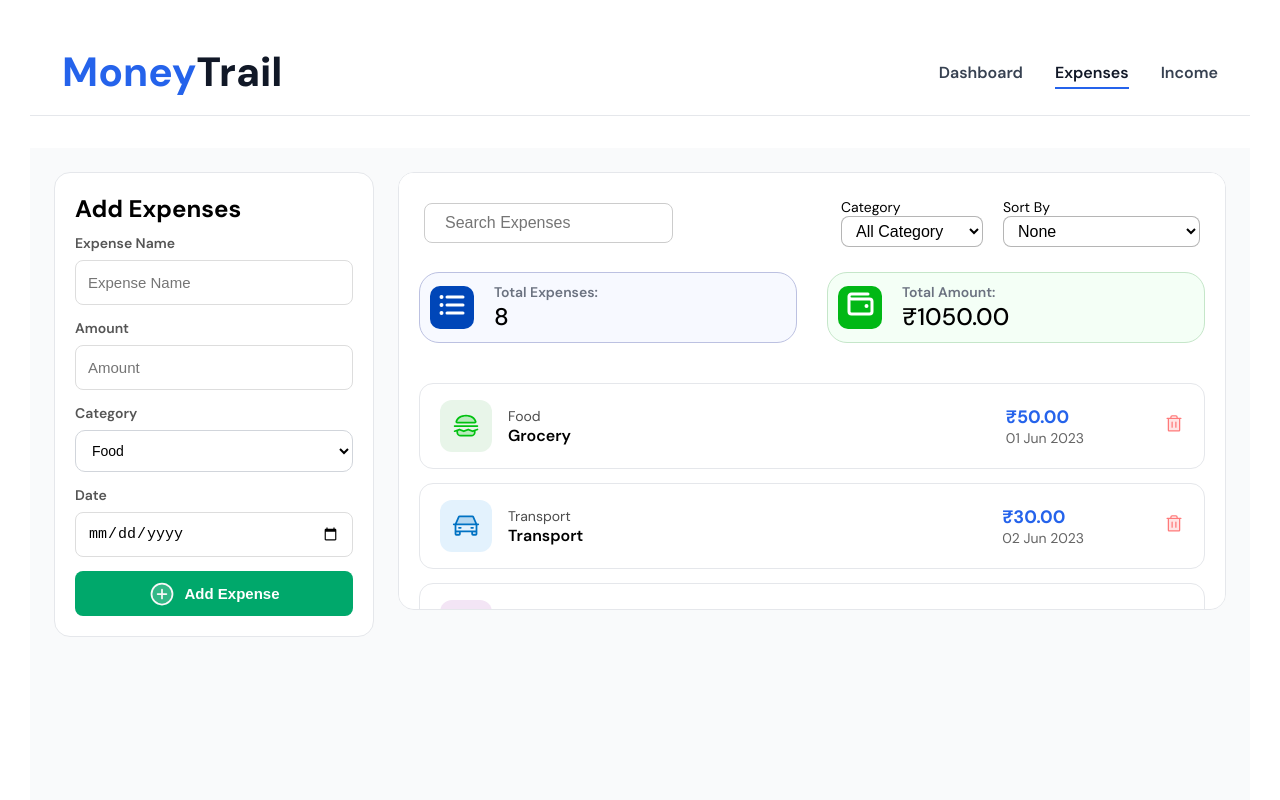
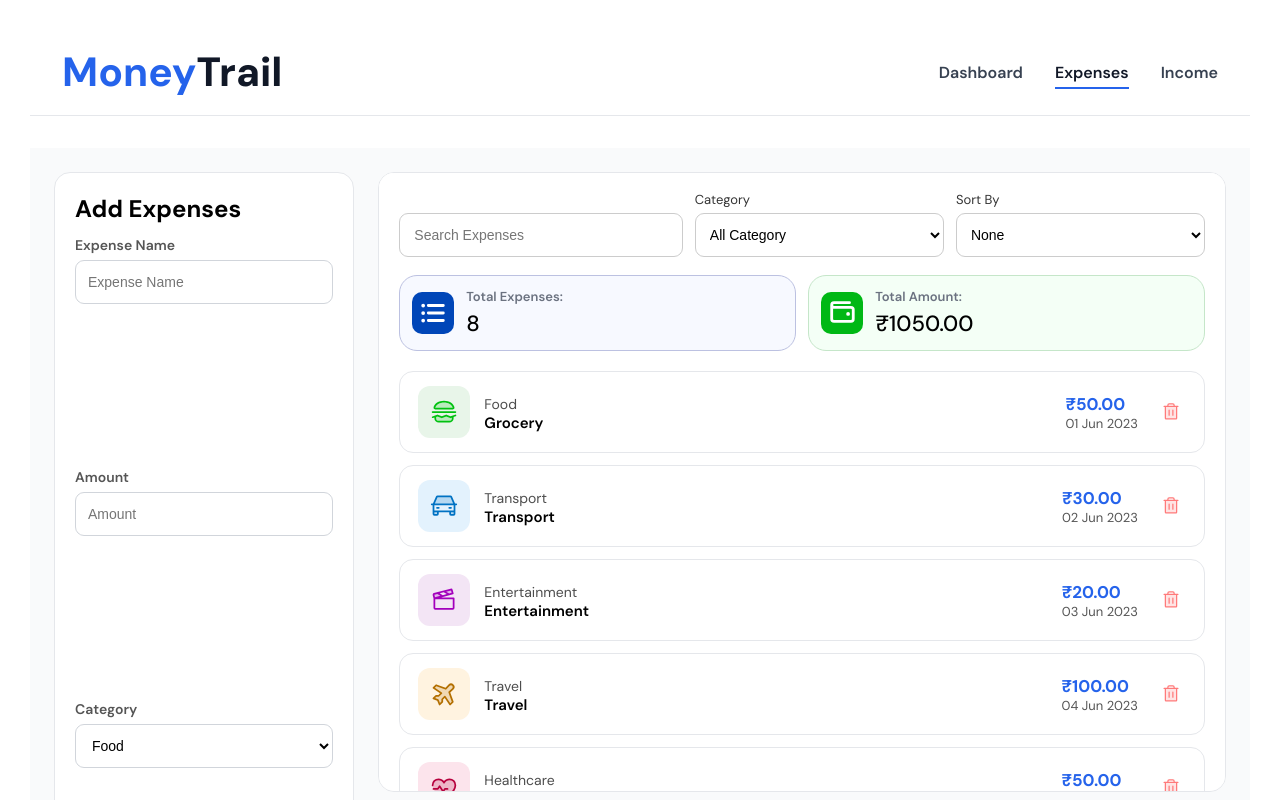
Before and after one commit to anshumitasahu/MoneyTrail, a React (Vite) app: page /expenses in a window 1280 px wide. Shown: the top 800 px of the page. Built offline with nearby package versions, Linux system fonts and the light colour scheme.

Commit message:
fixed the css

```diff
--- a/src/components/Dashboard.css
+++ b/src/components/Dashboard.css
@@ -1,42 +1,55 @@
 .dashboard {
-    padding: 30px;
+    width: 100%;
     max-width: 1400px;
-    margin: auto;
+    margin: 0 auto;
+    padding: clamp(16px, 3vw, 30px);
+    box-sizing: border-box;
 }
 
 .head {
-    margin-bottom: 40px;
+    margin-bottom: clamp(25px, 4vw, 40px);
 }
 
 .header {
     display: flex;
+    flex-wrap: wrap;
     justify-content: space-between;
+    align-items: center;
+    gap: 15px;
     margin-bottom: 20px;
-    align-items: center;
+}
+
+.welcome {
+    min-width: 0;
 }
 
 .welcome h1 {
-    font-size: 30px;
+    margin: 0;
+    font-size: clamp(22px, 3vw, 30px);
     font-weight: 600;
+    line-height: 1.2;
 }
 
 .month-year {
     background-color: #f5f5f5;
     border-radius: 999px;
     padding: 10px 18px;
+    white-space: nowrap;
 }
 
 .money-map {
-    display: flex;
-    gap: 30px;
-    justify-content: space-between;
-    margin-bottom: 40px;
+    display: grid;
+    grid-template-columns: repeat(auto-fit, minmax(min(100%, 260px), 1fr));
+    gap: 20px;
+    margin-bottom: clamp(25px, 4vw, 40px);
 }
 
 .money-map-card {
+    width: 100%;
+    min-width: 0;
+    box-sizing: border-box;
     padding: 20px 24px;
     border: 1px solid rgb(183, 183, 183);
-    width: 100%;
     border-radius: 10px;
     display: flex;
     align-items: center;
@@ -47,31 +60,38 @@
 .money-map-card-img {
     width: 58px;
     height: 58px;
+    min-width: 58px;
     display: flex;
     justify-content: center;
     align-items: center;
     border-radius: 14px;
 }
 
+.money-map-card-info {
+    min-width: 0;
+}
+
 .money-map-card-info h3 {
+    margin: 0 0 5px;
     font-weight: 400;
     color: rgb(58, 58, 58);
     font-size: 16px;
 }
 
 .money-map-card-info p {
-    font-size: 30px;
+    margin: 0;
+    font-size: clamp(22px, 3vw, 30px);
     font-weight: 600;
+    overflow-wrap: anywhere;
 }
 
 .current-balance {
-    border: 1px solid rgb(144, 180, 248);
+    border-color: rgb(144, 180, 248);
     background-color: rgb(248, 248, 255);
 }
 
 .current-balance p {
     color: #0033a2;
-    /* can't decide */
 }
 
 .current-balance span {
@@ -84,13 +104,12 @@
 }
 
 .income {
-    border: 1px solid rgb(145, 187, 145);
+    border-color: rgb(145, 187, 145);
     background-color: rgb(247, 255, 247);
 }
 
 .income p {
     color: #029060;
-    /* can't decide */
 }
 
 .income span {
@@ -103,13 +122,12 @@
 }
 
 .expenses {
-    border: 1px solid rgb(252, 141, 141);
+    border-color: rgb(252, 141, 141);
     background-color: rgb(249, 241, 242);
 }
 
 .expenses p {
     color: #c42424;
-    /* can't decide */
 }
 
 .expenses span {
@@ -122,17 +140,12 @@
 }
 
 .savings {
-    border: 1px solid goldenrod;
+    border-color: goldenrod;
     background-color: rgb(255, 253, 243);
-}
-
-.savings-img {
-    background-color: #F59E0B;
 }
 
 .savings p {
     color: #bb7b0c;
-    /* can't decide */
 }
 
 .savings span {
@@ -140,32 +153,46 @@
     color: rgb(107, 107, 107);
 }
 
-.chart{
+.savings-img {
+    background-color: #f59e0b;
+}
+
+.chart {
+    width: 100%;
+    min-width: 0;
+    box-sizing: border-box;
     display: flex;
-    justify-content: flex-start;
-    width: 100%;
+    flex-direction: column;
     background-color: #efefef90;
     border: 1px solid rgba(201, 201, 201, 0.519);
     border-radius: 16px;
-    padding: 24px;
-    box-shadow: 0 2px 8px rgba(0,0,0,.05);
+    padding: clamp(16px, 3vw, 24px);
+    box-shadow: 0 2px 8px rgba(0, 0, 0, 0.05);
+    overflow: hidden;
+}
+
+.title-chart {
+    margin: 20px 0 30px;
 }
 
 .pie-chart-and-categories {
-    display: flex;
-    justify-content: space-between;
+    width: 100%;
+    min-width: 0;
+    display: grid;
+    grid-template-columns: repeat(auto-fit, minmax(min(100%, 350px), 1fr));
+    gap: clamp(20px, 4vw, 50px);
     align-items: center;
 }
 
-.line-chart{
-    height: 400px;
+.line-chart {
+    width: 100%;
+    min-width: 0;
+    height: clamp(250px, 40vw, 400px);
 }
 
 .pie-chart {
-    height: 400px;
-    width: 400px;
+    width: min(100%, 400px);
+    height: auto;
+    aspect-ratio: 1 / 1;
+    margin: 0 auto;
 }
-
-.title-chart {
-    margin-bottom: 30px;
-}
--- a/src/components/Expenses.css
+++ b/src/components/Expenses.css
@@ -1,207 +1,240 @@
+* {
+  box-sizing: border-box;
+}
+
 .expense-tracker {
   display: flex;
+  flex-wrap: wrap;
   gap: 24px;
+  width: 100%;
+  min-height: 100vh;
   padding: 24px;
+  background: #f9fafb;
   align-items: flex-start;
-  background: #f9fafb;
-  height: 100vh;
 }
 
 .add-expenses {
-
-  width: 320px;
-  top: 24px;
-  background: #ffffff;
+  flex: 1 1 300px;
+  max-width: 320px;
+  min-width: 280px;
+  padding: 20px;
+  background: #fff;
   border: 1px solid #e5e7eb;
   border-radius: 16px;
-  padding: 20px;
 }
 
 .add-expenses h2 {
-  margin-top: 0;
-  margin-bottom: 10px;
+  margin: 0 0 12px;
+  font-size: 24px;
 }
 
 .add-expenses form {
   display: flex;
   flex-direction: column;
-  gap: 14px;
+  gap: 12px;
 }
 
-.add-expenses input {
+.add-expenses input,
+.category-add {
   width: 100%;
-  height: 42px;
+  height: 44px;
   padding: 10px 12px;
   border: 1px solid #d1d5db;
-  border-radius: 10px;
+  border-radius: 9px;
   outline: none;
   font-size: 14px;
+  background: #fff;
+}
+
+.category-add {
+  padding-right: 12px;
 }
 
 .add-expenses input:focus,
-.add-expenses select:focus {
+.category-add:focus,
+.select select:focus {
   border-color: #2563eb;
 }
 
-.category-add {
+.submit-btn {
   width: 100%;
-  height: 42px;
-  padding: 10px 36px 10px 12px;
-  border: 1px solid #d1d5db;
-  border-radius: 10px;
-  outline: none;
-  font-size: 14px;
-  background-color: #ffffff;
-}
-
-.submit-btn {
-  background-color: #2563eb;
-  color: #ffffff;
-  border: none;
-  border-radius: 10px;
-  padding: 10px 12px;
-  cursor: pointer;
-  font-size: 14px;
+  height: 44px;
   display: flex;
   justify-content: center;
   align-items: center;
   gap: 8px;
+  border: 0;
+  border-radius: 9px;
+  background: #00ad70;
+  color: #fff;
+  font-size: 14px;
+  font-weight: 600;
+  cursor: pointer;
 }
 
 .all-expenses {
-  background-color: #ffffff;
+  flex: 999 1 500px;
+  min-width: 0;
+  height: auto;
+  max-height: 620px;
+  overflow-y: auto;
+  background: #fff;
   border: 1px solid #e5e7eb;
   border-radius: 16px;
-  flex: 1;
-  overflow-y: scroll;
-  height: 438px;
 }
 
 .header-expense-list {
   position: sticky;
   top: 0;
-  background-color: #fff;
-  padding: 20px;
+  z-index: 5;
+  padding: 18px 20px 14px;
+  background: #fff;
 }
 
 .search-expenses-and-filter {
   display: flex;
-  justify-content: space-between;
-  align-items: center;
-  margin-bottom: 20px;
-  padding: 5px;
+  align-items: flex-end;
   gap: 12px;
+  margin-bottom: 18px;
+}
+
+.search-expenses {
+  flex: 1;
+  min-width: 100px;
 }
 
 .search-expenses input[type="text"] {
-  padding: 10px 20px;
+  width: 100%;
+  height: 44px;
+  padding: 10px 14px;
   border: 1px solid #ccc;
-  border-radius: 8px;
+  border-radius: 9px;
   outline: none;
-  font-size: 16px;
+  font-size: 14px;
 }
 
 .filter-expenses {
   display: flex;
-  gap: 20px;
+  gap: 12px;
+  flex: 1.8;
+}
+
+.select {
+  flex: 1;
+  min-width: 120px;
+}
+
+.select p {
+  margin: 0 0 5px;
+  font-size: 13px;
+  color: #333;
+}
+
+.select select {
+  width: 100%;
+  height: 44px;
+  padding: 5px 10px;
+  border: 1px solid #ccc;
+  border-radius: 9px;
+  outline: none;
+  background: #fff;
+  font-size: 14px;
 }
 
 .total-number-expenses {
   display: flex;
-  justify-content: space-between;
-  gap: 30px;
+  gap: 12px;
 }
 
 .final-expense-card {
-  border-radius: 20px;
-  padding: 10px;
+  flex: 1;
+  min-width: 0;
+  min-height: 76px;
   display: flex;
-  /* justify-content: space-between; */
   align-items: center;
-  gap: 20px;
-  width: 100%;
+  gap: 12px;
+  padding: 12px;
+  border-radius: 18px;
 }
 
 .number {
-  border: 1px solid rgb(188, 193, 225);
-  background-color: #f7f9ff;
+  border: 1px solid #bcc1e1;
+  background: #f7f9ff;
 }
 
 .total {
   border: 1px solid #c5e6c9;
-  background-color: #f4fff6;
+  background: #f4fff6;
 }
 
 .final-expense-card-img {
-  padding: 3px 6px;
+  width: 42px;
+  height: 42px;
+  flex-shrink: 0;
+  display: flex;
+  justify-content: center;
+  align-items: center;
+  padding: 6px;
   border-radius: 10px;
 }
 
 .number-img {
-  background-color: #0046b8;
+  background: #0046b8;
 }
 
 .total-img {
-  background-color: #00b815;
+  background: #00b815;
 }
 
 .info-title {
+  margin: 0;
   color: #6b7280;
-  font-size: 14px;
+  font-size: 13px;
   font-weight: 600;
 }
 
 .info-p {
+  margin: 4px 0 0;
+  font-size: 22px;
   font-weight: 500;
-  font-size: 24px;
 }
-
-.select p {
-  font-size: 14px
-}
-
-.select select {
-  border: 1px solid rgba(128, 128, 128, 0.579);
-  outline: none;
-  padding: 5px 10px;
-  font-size: 16px;
-  background-color: #ffffff;
-  border-radius: 8px;
-}
-
-
 
 .expense-list {
   display: flex;
   flex-direction: column;
-  gap: 14px;
-  padding: 20px;
+  gap: 12px;
+  padding: 6px 20px 20px;
 }
 
 .expense-card {
   display: flex;
   justify-content: space-between;
   align-items: center;
-  padding: 16px 20px;
+  gap: 16px;
+  width: 100%;
+  padding: 14px 18px;
   border: 1px solid #e5e7eb;
   border-radius: 14px;
-  transition: 0.2s;
+  background: #fff;
 }
 
 .expense-card:hover {
   border-color: #2563eb;
-  box-shadow: 0 6px 18px rgba(0, 0, 0, .06);
+  box-shadow: 0 5px 15px rgba(0, 0, 0, 0.05);
 }
 
 .expense-left {
   display: flex;
   align-items: center;
-  gap: 16px;
+  gap: 14px;
+  min-width: 0;
+  flex: 1;
 }
 
 .expense-icon {
   width: 52px;
   height: 52px;
+  min-width: 52px;
   display: flex;
   justify-content: center;
   align-items: center;
@@ -210,47 +243,60 @@
   font-size: 24px;
 }
 
+.expense-info {
+  min-width: 0;
+}
+
 .expense-info h4 {
   margin: 0;
-  font-size: 16px;
+  font-size: 15px;
   font-weight: 600;
 }
 
 .expense-info p {
+  margin: 3px 0 0;
+  color: #4d4d4d;
   font-size: 14px;
-  font-weight: 400;
-  color: #4d4d4d;
 }
 
 .expense-meta {
   display: flex;
-  gap: 14px;
-  margin-top: 6px;
-  font-size: 13px;
+  flex-wrap: wrap;
+  gap: 8px;
+  margin-top: 5px;
   color: #6b7280;
+  font-size: 12px;
 }
 
 .expense-right {
   display: flex;
   align-items: center;
-  gap: 80px;
+  gap: 18px;
+  flex-shrink: 0;
 }
 
 .amount-p {
-  font-size: 18px;
+  margin: 0;
+  color: #2563eb;
+  font-size: 17px;
   font-weight: 700;
-  color: #2563eb;
 }
 
 .date {
-  font-size: 14px;
-  font-weight: 400;
-  color: rgba(62, 62, 62, 0.805);
+  margin: 0;
+  color: #555;
+  font-size: 13px;
+  white-space: nowrap;
 }
 
 .btn-delete button {
-  background-color: #fff;
-  border: none;
+  display: flex;
+  align-items: center;
+  justify-content: center;
+  padding: 5px;
+  border: 0;
+  outline: 0;
+  background: transparent;
+  color: #ff5b63;
   cursor: pointer;
-  outline: none;
 }
--- a/src/components/Income.css
+++ b/src/components/Income.css
@@ -1,47 +1,57 @@
-.income-tracker {
-    width: 100%;
-    padding: 30px;
+* {
     box-sizing: border-box;
 }
 
+.income-tracker {
+    width: 100%;
+    min-height: 100vh;
+    padding: 24px;
+    background: #f9fafb;
+}
+
 .add-income {
-    background: #ffffff;
-    padding: 25px;
-    border-radius: 15px;
-    box-shadow: 0 4px 15px rgba(0, 0, 0, 0.06);
-    margin-bottom: 25px;
+    width: 100%;
+    padding: 20px;
+    margin-bottom: 20px;
+    background: #fff;
+    border: 1px solid #e5e7eb;
+    border-radius: 16px;
 }
 
 .add-income h2 {
-    margin: 0 0 25px;
+    margin: 0 0 16px;
     color: #222;
     font-size: 24px;
 }
 
 .add-income form {
-    display: grid;
-    grid-template-columns: 1fr 1fr 1fr auto;
-    gap: 20px;
-    align-items: end;
+    display: flex;
+    flex-wrap: wrap;
+    gap: 14px;
+    align-items: flex-end;
+}
+
+.input {
+    flex: 1 1 220px;
+    min-width: 180px;
 }
 
 .input p {
-    margin: 0 0 8px;
+    margin: 0 0 6px;
+    color: #555;
     font-size: 14px;
     font-weight: 600;
-    color: #555;
 }
 
 .input input {
     width: 100%;
-    height: 45px;
+    height: 44px;
     padding: 0 12px;
-    box-sizing: border-box;
-    border: 1px solid #ddd;
-    border-radius: 8px;
+    background: #fff;
+    border: 1px solid #d1d5db;
+    border-radius: 9px;
     outline: none;
-    font-size: 15px;
-    transition: 0.2s;
+    font-size: 14px;
 }
 
 .input input:focus {
@@ -50,63 +60,66 @@
 }
 
 .submit-btn {
-    height: 45px;
-    padding: 0 18px;
-    border: none;
-    border-radius: 8px;
-    background: #00a86b;
-    color: white;
     display: flex;
+    flex: 0 1 auto;
     align-items: center;
     justify-content: center;
     gap: 8px;
+    min-width: 130px;
+    height: 44px;
+    padding: 0 16px;
+    background: #00a86b;
+    border: none;
+    border-radius: 9px;
+    color: #fff;
     cursor: pointer;
-    font-size: 15px;
+    font-size: 14px;
     font-weight: 600;
-    transition: 0.2s;
 }
 
 .submit-btn:hover {
     background: #008f5a;
-    transform: translateY(-1px);
 }
 
 .income-summary {
     display: flex;
-    margin-bottom: 25px;
+    width: 100%;
+    margin-bottom: 20px;
 }
 
 .income-summary-box {
-    padding: 10px;
-    background-color: #34c494;
+    display: flex;
+    align-items: center;
+    justify-content: center;
+    width: 50px;
+    min-width: 50px;
+    height: 42px;
+    padding: 0;
+    background: #34c494;
     border-radius: 10px;
+    color: #fff;
 }
 
-.income-total {
-    background-color: #f7fff7;
-    border: 1px solid #91bb91;
-    border-radius: 15px;
-    padding: 20px 25px;
-    display: flex;
-    align-items: center;
-    gap: 15px;
-    min-width: 250px;
+.income-summary-box svg {
+    width: 22px;
+    height: 22px;
 }
 
 .income-total p {
-    margin: 0 0 5px;
+    margin: 0 0 4px;
     color: #555;
-    font-size: 14px;
+    font-size: 13px;
 }
 
 .income-total h2 {
     margin: 0;
     color: #00a86b;
-    font-size: 24px;
+    font-size: 22px;
 }
 
 .income-list {
     display: flex;
     flex-direction: column;
-    gap: 12px
+    width: 100%;
+    gap: 12px;
 }
```
